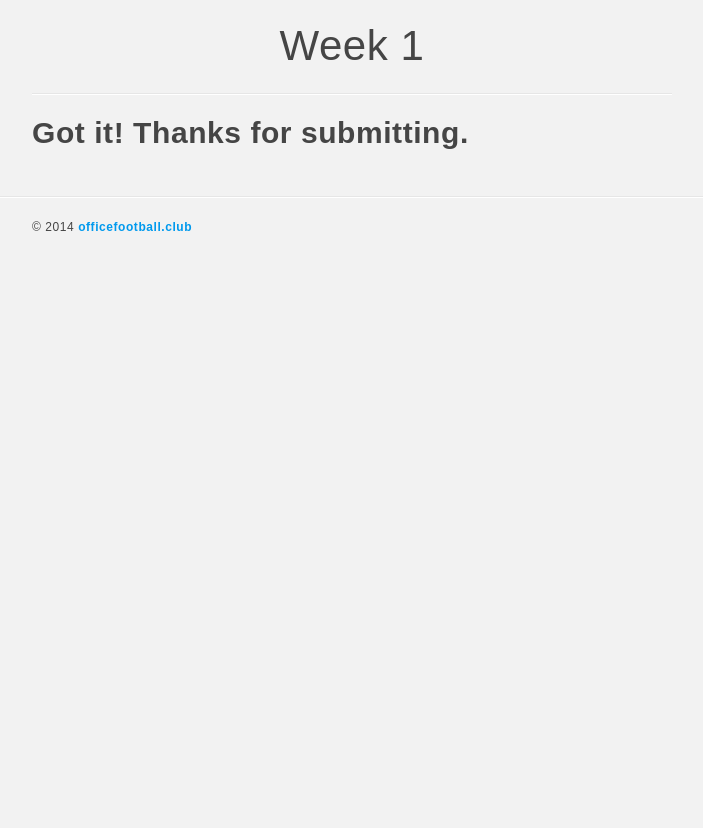
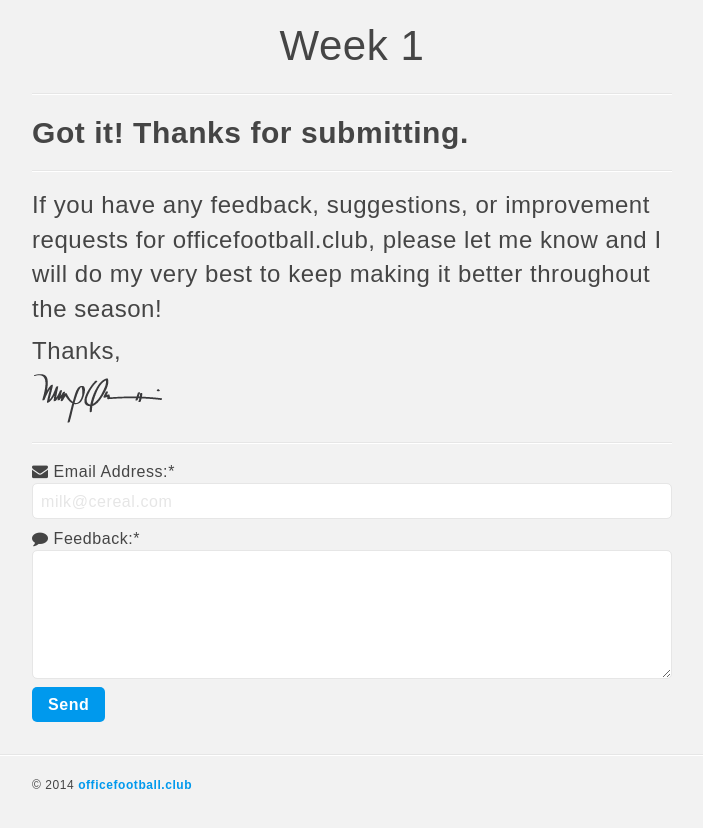
Before and after one commit to quattromani/officefootball, a Jekyll site: the page built from thanks/index.html, in a window 1280 px wide. Shown: the top 828 px of the page, without its empty margins (288-991 px from the left). Built offline with Jekyll 4.4.1, drawn with Linux system fonts in a browser that asks for light colours; nearby versions of some CDN libraries; Markdown is read by kramdown in place of the engine named in the settings.

Commit message:
put feedback form back in

```diff
--- a/thanks/index.html
+++ b/thanks/index.html
@@ -12,4 +12,27 @@ class: officefootball
     <span class="text-center">Got it! Thanks for submitting.</span>
   </h3>
 
+  <hr>
+
+  <h4>If you have any feedback, suggestions, or improvement requests for officefootball.club, please let me know and I will do my very best to keep making it better throughout the season!</h4>
+
+  <h4>Thanks,<br><img src="/images/signature.png" alt="Max Quattromani"></h4>
+
+  <hr>
+
+  <form action="http://forms.brace.io/max@maxquattromani.com" method="POST">
+    <div class="row">
+      <div class="formitem email">
+        <label for="email" class="required"><i class="fa fa-envelope"></i> Email Address:</label>
+        <input type="email" name="_replyto" placeholder="milk@cereal.com" />
+      </div>
+      <div class="formitem">
+        <label for="message" class="required"><i class="fa fa-comment"></i> Feedback:</label>
+        <textarea name="message" rows="5"></textarea>
+      </div>
+      <input type="hidden" name="_next" value="http://officefootball.club/thanks_again" />
+      <input type="text" name="_gotcha" style="display:none">
+      <button class="btn btn-primary" type="submit">Send</button>
+    </form>
+  </div>
 </div>
```
Also changed, not shown: 1 other file.
